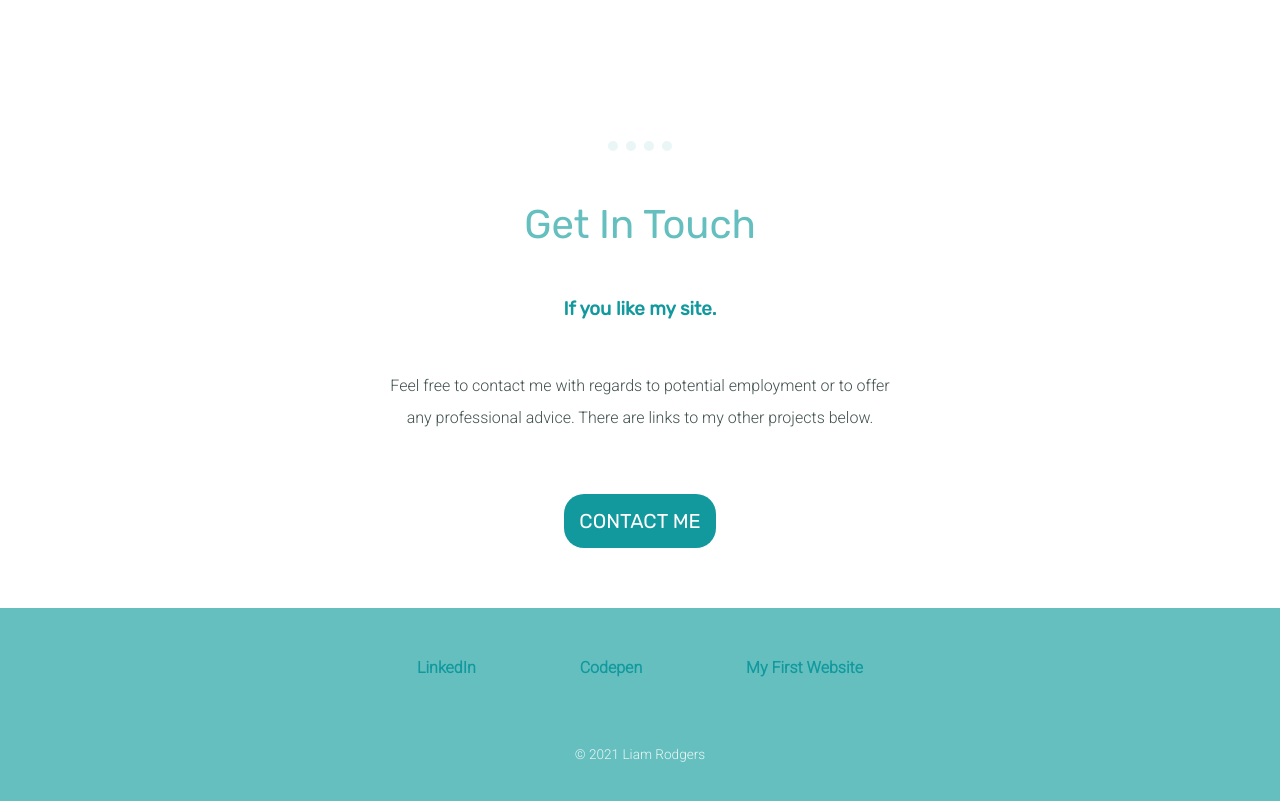
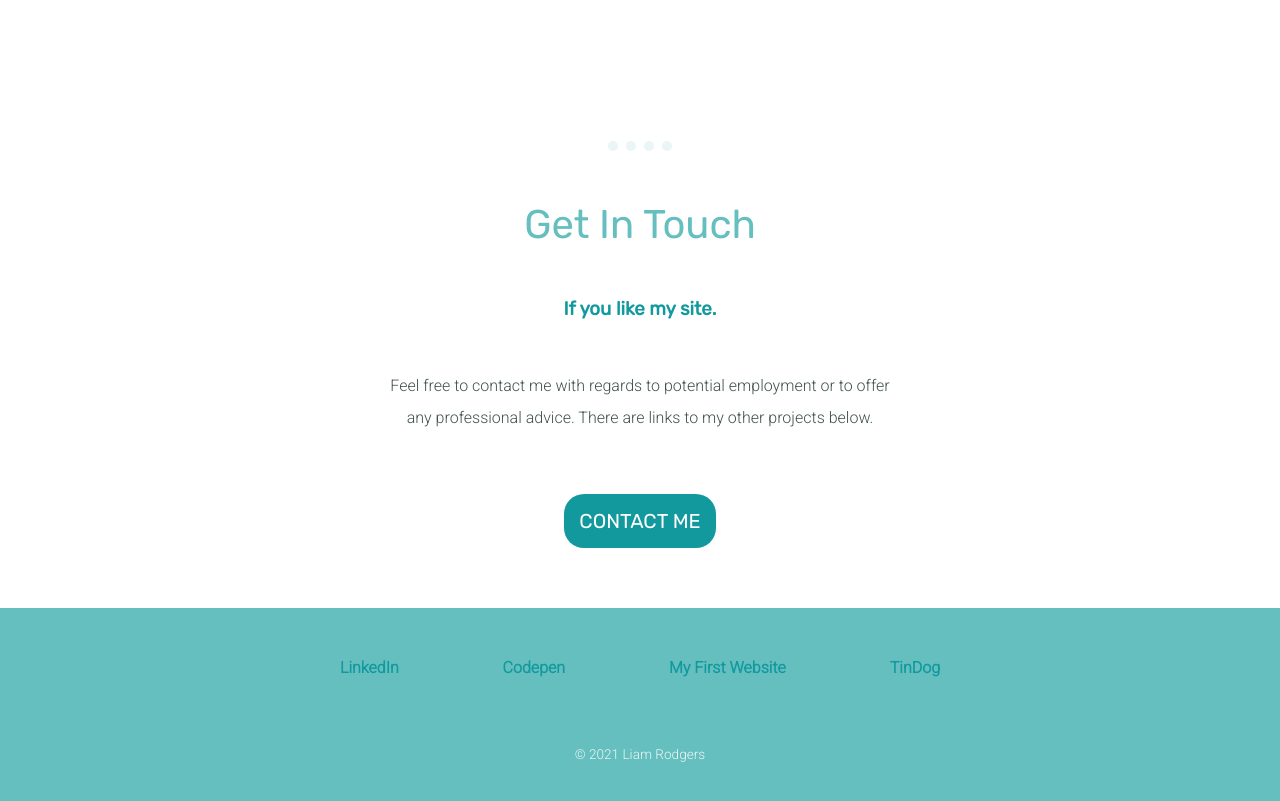
Before and after one commit to liamjohnrodgers/cv-site, a plain HTML site: page index.html in a window 1280 px wide. Shown: the part 2370-3171 px from the top of the page. Drawn offline with Linux system fonts and the light colour scheme.

Commit message:
TinDog Link Added

```diff
--- a/index.html
+++ b/index.html
@@ -63,6 +63,7 @@
     <a class="footer-link" href="https://www.linkedin.com/in/liam-rodgers-614213207">LinkedIn</a>
     <a class="footer-link" href="https://codepen.io/liamrodgers00/pen/yLVLvQK">Codepen</a>
     <a class="footer-link" href="https://liamjohnrodgers.github.io/Personal-Site/">My First Website</a>
+    <a class="footer-link" href="https://liamjohnrodgers.github.io/TinDog/">TinDog</a>
     <p class="cc">© 2021 Liam Rodgers</p>
   </div>
 
```
